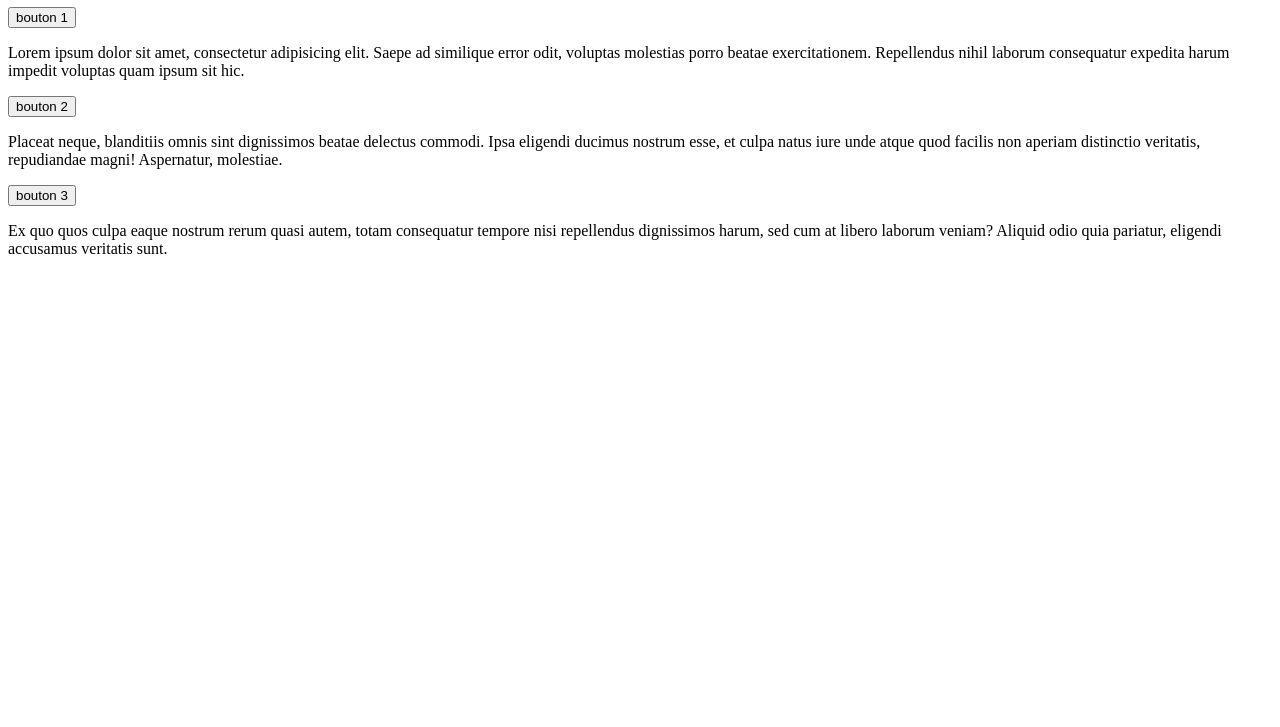
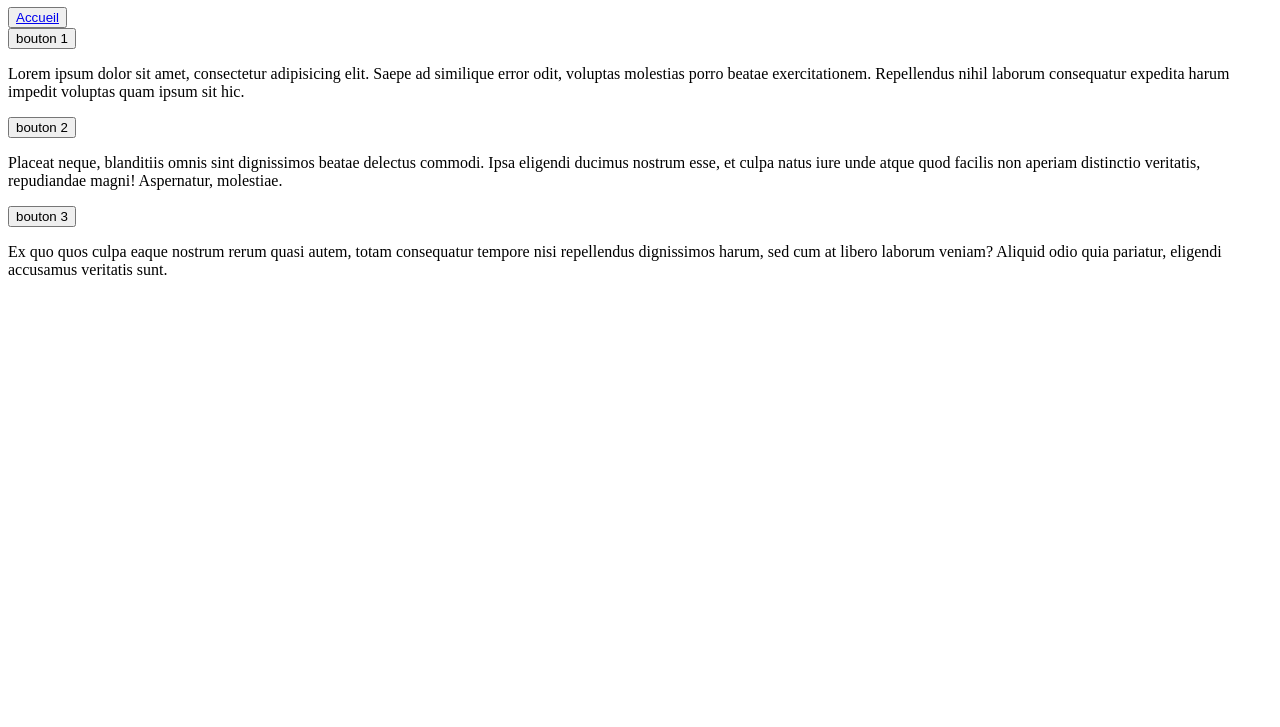
Before and after one commit to MMI-SAE-105/2022-r113-tp3-accordeons-Emilbou, a website: page 01-accordeon-booleen.html in a window 1280 px wide. Shown: the part 73-800 px from the top of the page. Drawn offline with nearby package versions, Linux system fonts and the light colour scheme.

Commit message:
bouton accueil

```diff
--- a/01-accordeon-booleen.html
+++ b/01-accordeon-booleen.html
@@ -11,6 +11,11 @@
 
 <body>
   <h1>Accordéon avec des booléens</h1>
+
+
+  <button><a href="index.html">Accueil</a></button>
+
+
   <div class="accordeon">
     <section x-data="{
         isOpen:true,
```
Also changed, not shown: 02-accordeon-nombre.html (+1 -0 lines), 03-accordeon-collapse.html (+4 -0 lines), 04-accordeon-horizontal.html (+4 -0 lines), 05-onglets.html (+4 -0 lines).
